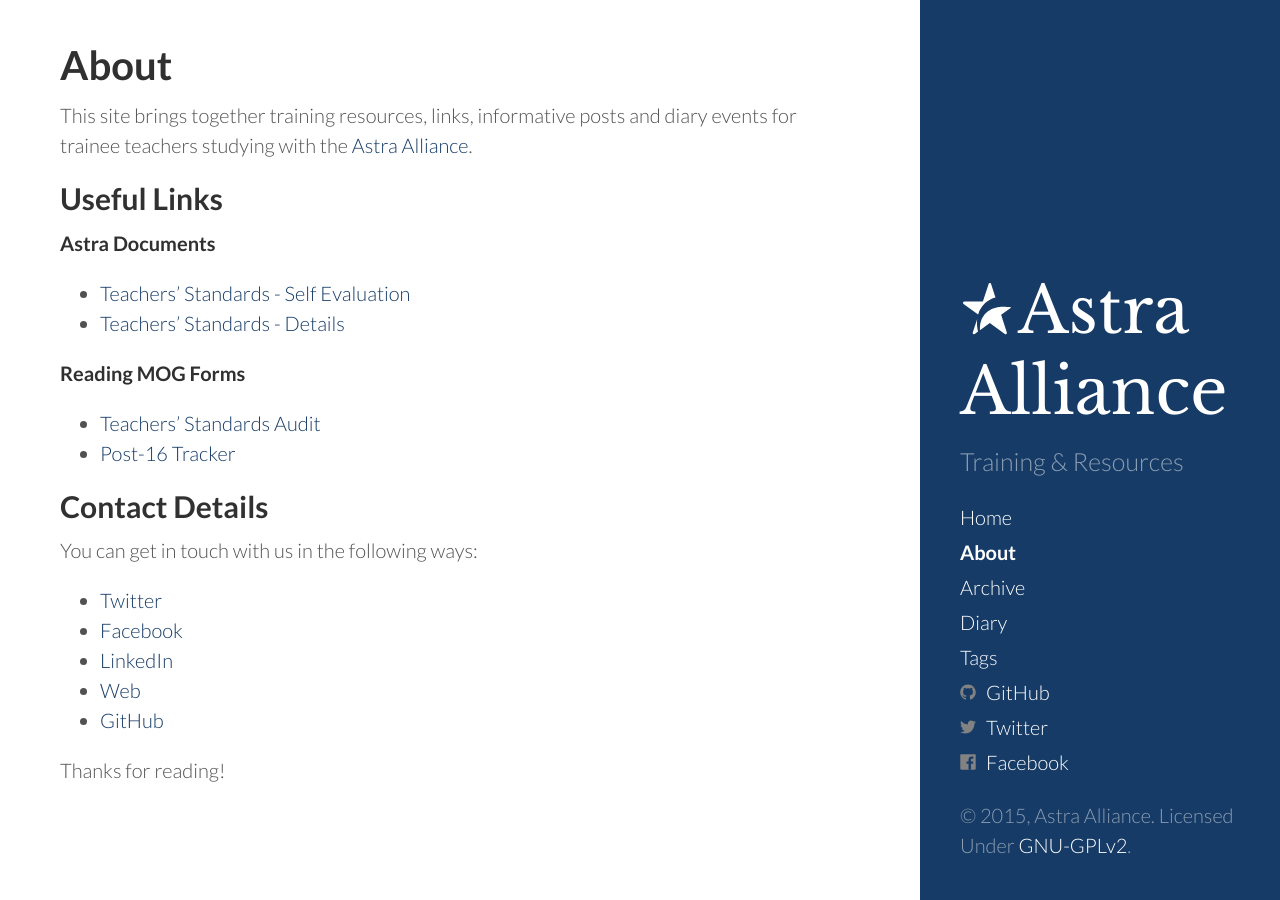
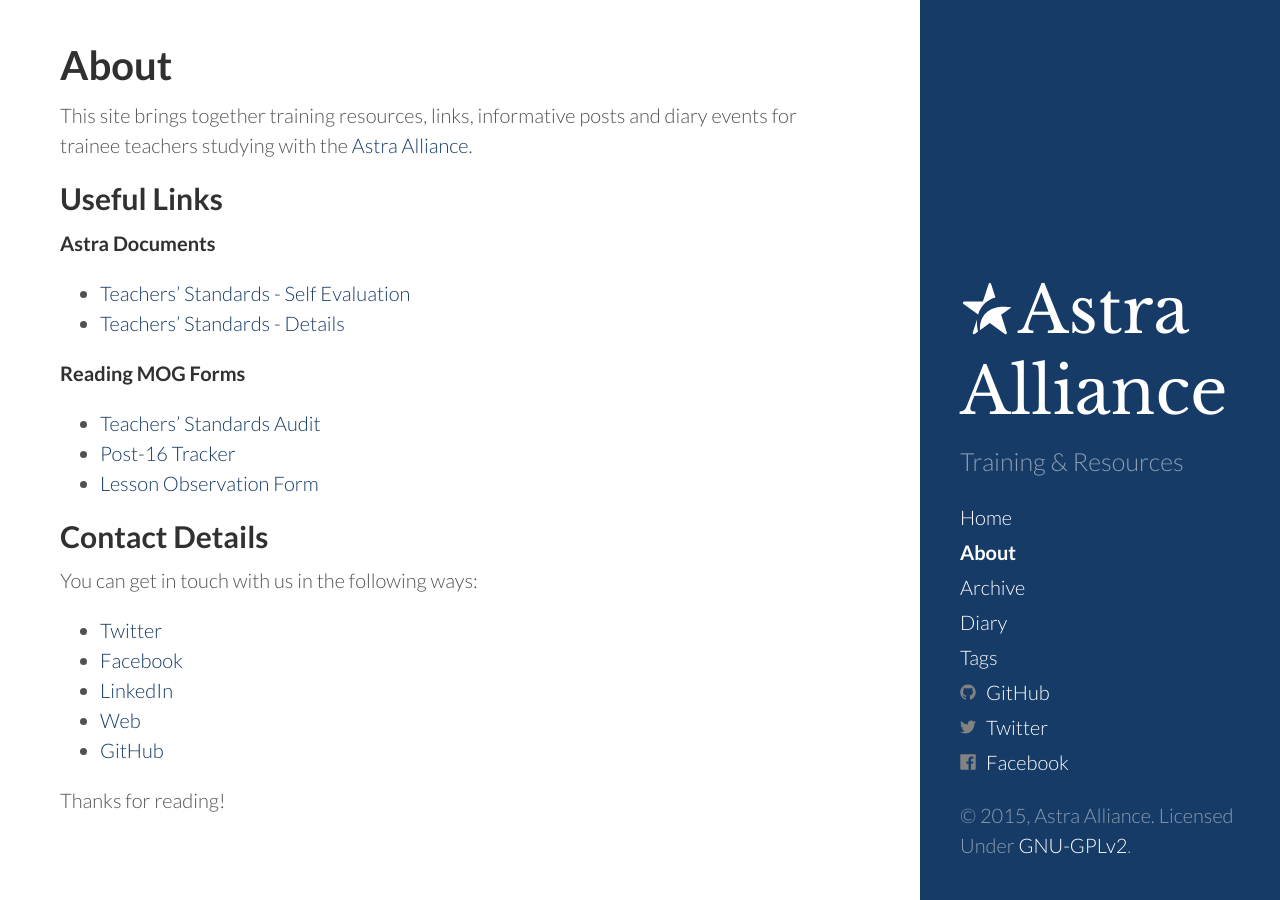
Before and after one commit to Astra-Alliance/astra-alliance.github.io, a Jekyll site: the page built from about.md, in a window 1280 px wide. Built offline with Jekyll 4.4.1, drawn with Linux system fonts in a browser that asks for light colours; Markdown is read by kramdown in place of the engine named in the settings.

Commit message:
Added link to about

```diff
--- a/about.md
+++ b/about.md
@@ -17,6 +17,7 @@
 
 * [Teachers' Standards Audit](https://docs.google.com/a/astra-alliance.com/document/d/1XszIfv0rTG2SYUb9gH9W3HCXYngeSb0ZzOice2xvFsY/copy)
 * [Post-16 Tracker](https://docs.google.com/a/astra-alliance.com/document/d/117bAAH2sV8ihkv9jX3JC7mJz9_iqWWppNNWHzJu1w20/copy)
+* [Lesson Observation Form](https://docs.google.com/document/d/1sFRRFKZog7bYxf_3M2HdWleGQMPgCOCZWEA_yyomg4k/copy)
 
 ## Contact Details
 
```
